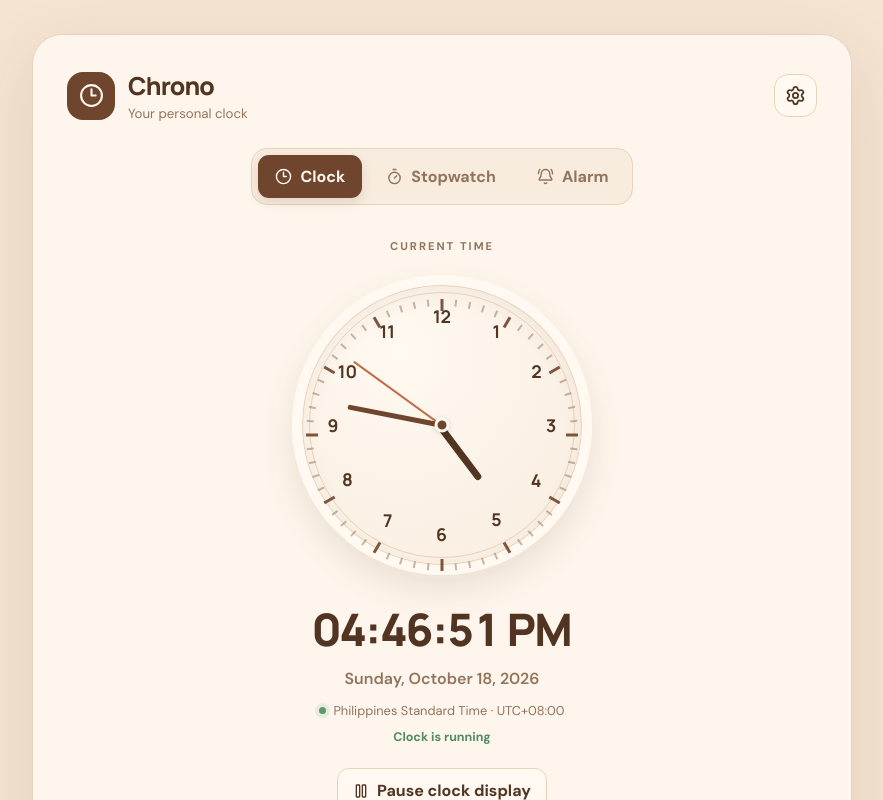
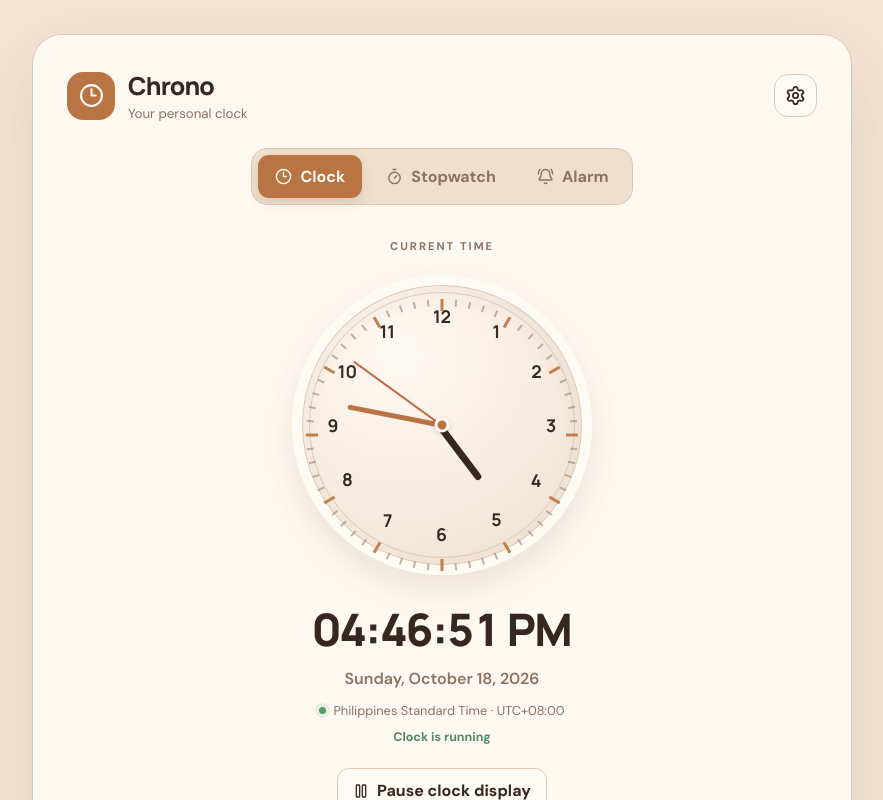
Before and after one commit to hazeljane/chrono-react-clock, a React (Vite) app: page / in a window 1280 px wide. Shown: the top 800 px of the page, without its empty margins (198-1081 px from the left). Built offline with nearby package versions, Linux system fonts and the light colour scheme.

Commit message:
add caramel in the settings

```diff
--- a/src/index.css
+++ b/src/index.css
@@ -42,22 +42,21 @@
   --line: #dfe4ed;
   --shadow: 0 22px 70px rgba(37, 50, 72, .1);
 }
+
 :root,
 :root[data-theme="caramel"] {
-  --accent-color: #d6a56c;
+  --page: #f5e5d4;
+  --surface: rgba(255, 250, 244, 0.94);
+  --surface-solid: #fffaf4;
+  --surface-soft: #f0dfcd;
+  --text: #38271d;
+  --muted: #8c7361;
+  --accent: #b87543;
+  --accent-hover: #995b31;
+  --line: #e1c8b0;
+  --shadow: 0 22px 70px rgba(72, 43, 25, 0.12);
 }
 
-:root[data-theme="ocean"] {
-  --accent-color: #60a5fa;
-}
-
-:root[data-theme="violet"] {
-  --accent-color: #a78bfa;
-}
-
-:root[data-theme="emerald"] {
-  --accent-color: #34d399;
-}
 * { box-sizing: border-box; }
 body { margin: 0; min-width: 320px; min-height: 100vh; background: var(--page); color: var(--text); transition: background .25s, color .25s; }
 button, input, select { font: inherit; }
```
